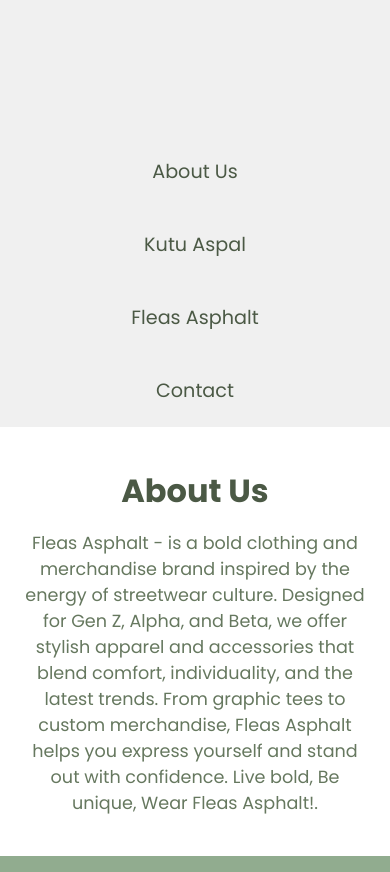
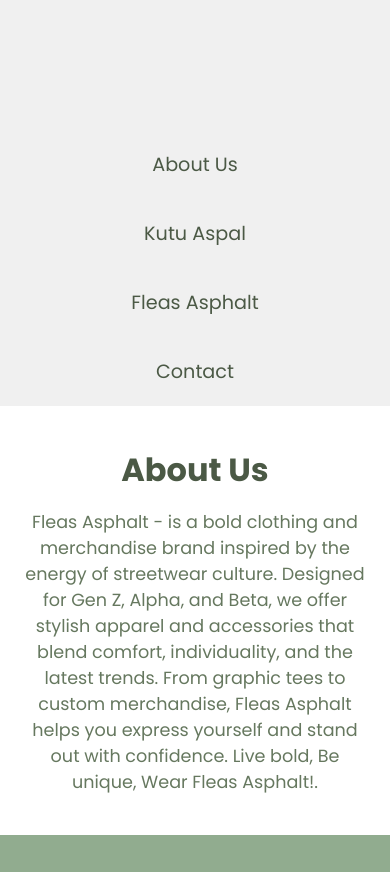
Before and after one commit to bussinessOfficeFO/Fleas-Asphalt, a plain HTML site: page index.html in a window 390 px wide. Shown: the part 880-1752 px from the top of the page. Drawn offline with Linux system fonts and the light colour scheme; a script that the page names is missing.

Commit message:
Add files via upload

```diff
--- a/styles.css
+++ b/styles.css
@@ -254,12 +254,12 @@
 @media (max-width: 768px) {
   .navbar {
     flex-direction: column;
-    margin-top: 15px;
+    margin-top: 10px;
   }
 
   .navbar a {
     margin: 10px 0;
-    padding: 12px;
+    padding: 10px;
     font-size: 1.2rem;
   }
 
```
